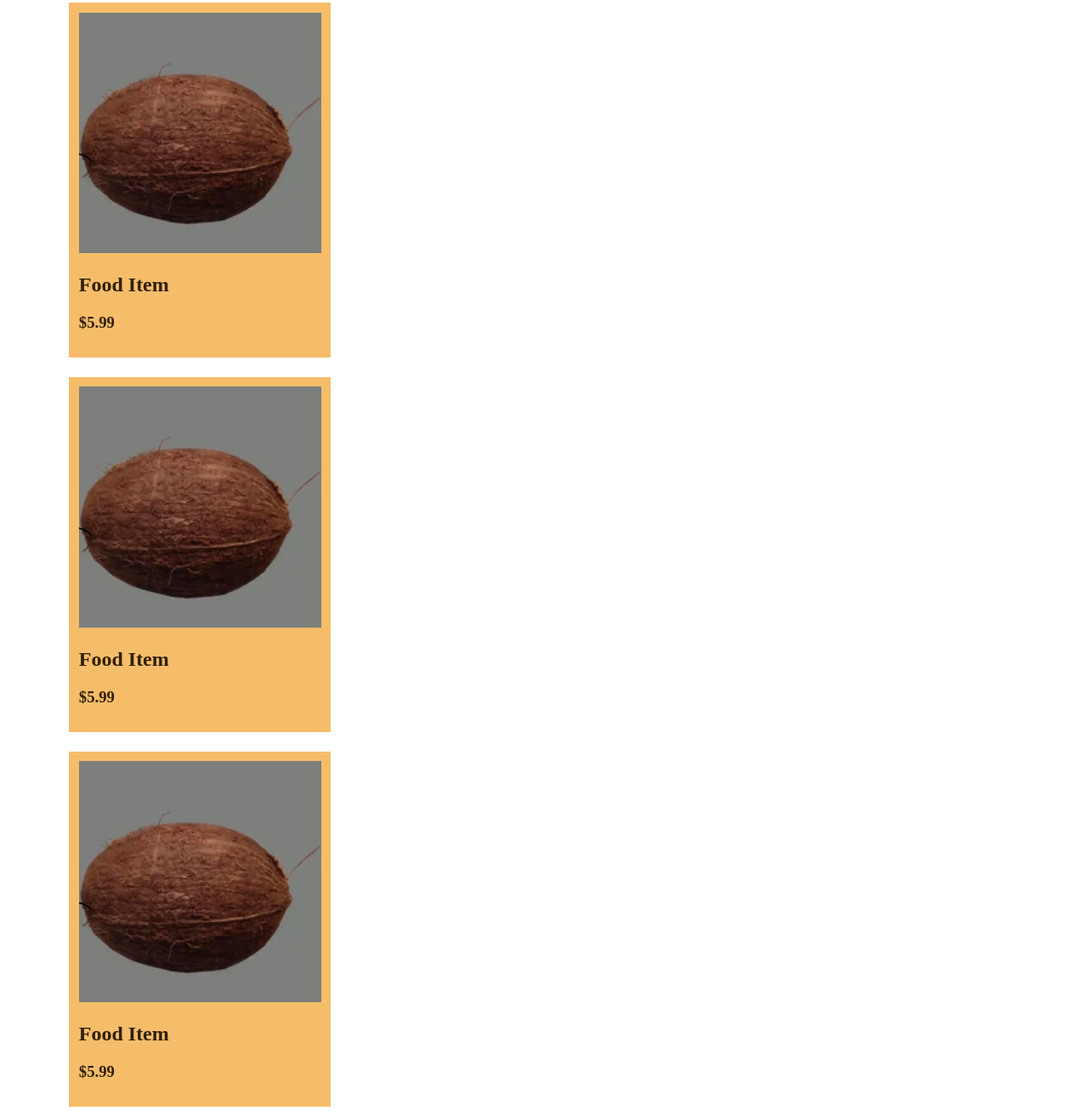
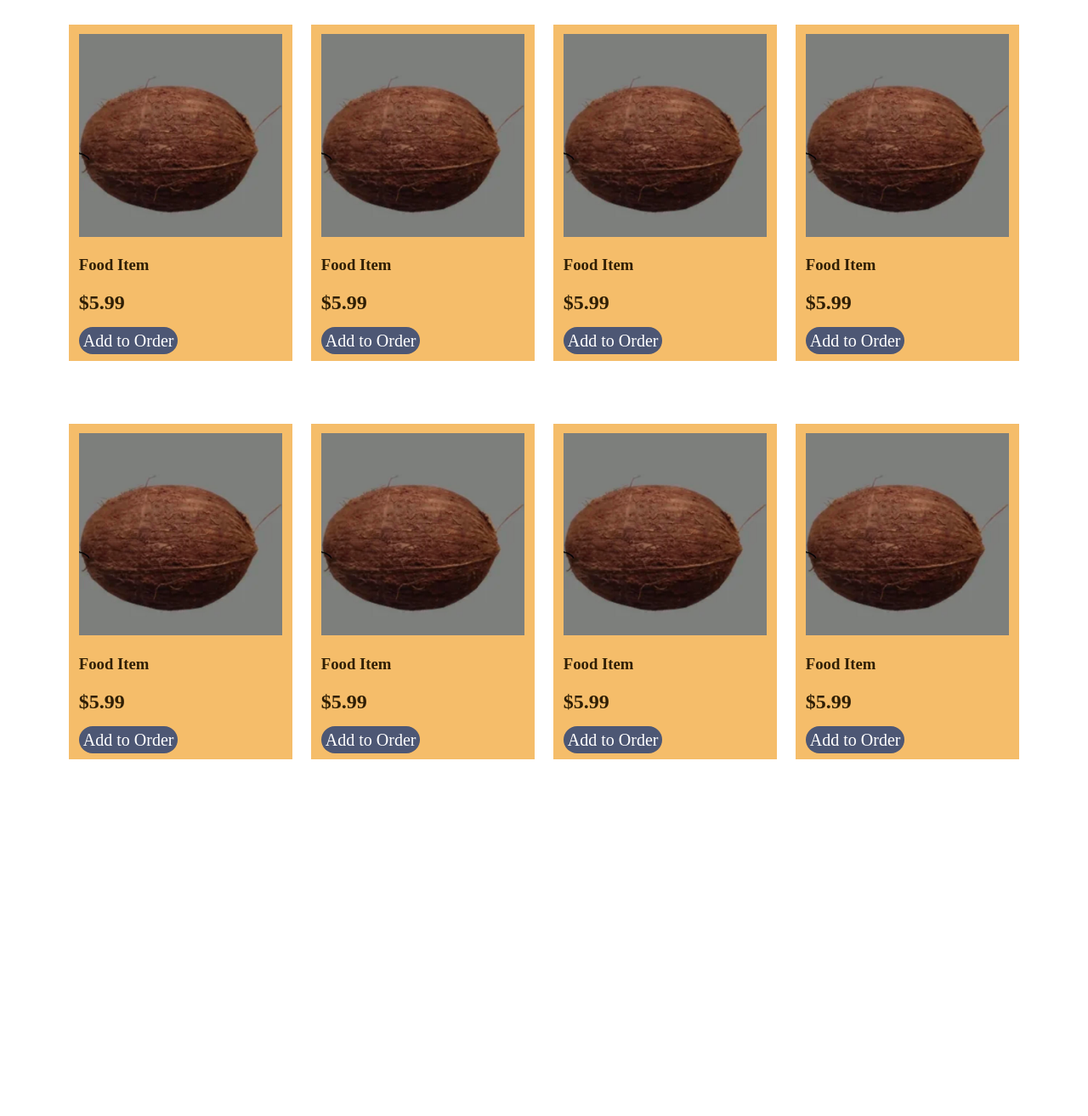
Before and after one commit to kayronbrown29-ai/120-Final-Project, a website: page menu.html in a window 1280 px wide. Shown: the part 168-1482 px from the top of the page at 85% size. After the commit the page ends 1099 px from the top, so only its background shows below. Drawn offline with Linux system fonts and the light colour scheme.

Commit message:
Developed a template for the menu and its items.

```diff
--- a/menu.html
+++ b/menu.html
@@ -22,8 +22,33 @@
                     <figure class="menu-img">
                         <img src="img/coconut.jpg" class="item-photo">
                     </figure>
-                    <h2>Food Item</h2>
-                    <h3>$5.99</h3>
+                    <h3>Food Item</h3>
+                    <h2>$5.99</h2>
+                    <a href="#" class="btn btn-order">Add to Order</a>
+                </article>
+                <article class="menu-item">
+                    <figure class="menu-img">
+                        <img src="img/coconut.jpg" class="item-photo">
+                    </figure>
+                    <h3>Food Item</h3>
+                    <h2>$5.99</h2>
+                    <a href="#" class="btn btn-order">Add to Order</a>
+                </article>
+                <article class="menu-item">
+                    <figure class="menu-img">
+                        <img src="img/coconut.jpg" class="item-photo">
+                    </figure>
+                    <h3>Food Item</h3>
+                    <h2>$5.99</h2>
+                    <a href="#" class="btn btn-order">Add to Order</a>
+                </article>
+                <article class="menu-item">
+                    <figure class="menu-img">
+                        <img src="img/coconut.jpg" class="item-photo">
+                    </figure>
+                    <h3>Food Item</h3>
+                    <h2>$5.99</h2>
+                    <a href="#" class="btn btn-order">Add to Order</a>
                 </article>
             </section>
 
@@ -32,18 +57,33 @@
                     <figure class="menu-img">
                         <img src="img/coconut.jpg" class="item-photo">
                     </figure>
-                    <h2>Food Item</h2>
-                    <h3>$5.99</h3>
+                    <h3>Food Item</h3>
+                    <h2>$5.99</h2>
+                    <a href="#" class="btn btn-order">Add to Order</a>
                 </article>
-            </section>
-
-            <section class="menu">
                 <article class="menu-item">
                     <figure class="menu-img">
                         <img src="img/coconut.jpg" class="item-photo">
                     </figure>
-                    <h2>Food Item</h2>
-                    <h3>$5.99</h3>
+                    <h3>Food Item</h3>
+                    <h2>$5.99</h2>
+                    <a href="#" class="btn btn-order">Add to Order</a>
+                </article>
+                <article class="menu-item">
+                    <figure class="menu-img">
+                        <img src="img/coconut.jpg" class="item-photo">
+                    </figure>
+                    <h3>Food Item</h3>
+                    <h2>$5.99</h2>
+                    <a href="#" class="btn btn-order">Add to Order</a>
+                </article>
+                <article class="menu-item">
+                    <figure class="menu-img">
+                        <img src="img/coconut.jpg" class="item-photo">
+                    </figure>
+                    <h3>Food Item</h3>
+                    <h2>$5.99</h2>
+                    <a href="#" class="btn btn-order">Add to Order</a>
                 </article>
             </section>
         </main>
--- a/style.css
+++ b/style.css
@@ -170,6 +170,7 @@ label[for="newsletter"]{
 }
 .standalone{
     background-color:#f5bd6a;
+
 }
 .standalone a{
     color:#4d5774;
@@ -187,7 +188,8 @@ label[for="newsletter"]{
     flex-direction:row;
     height:auto;
     margin:0 auto;
-    padding:0;
+    padding:2% 0;
+    justify-content:center;
 }
 .menu-item{
     width:25%;
@@ -203,3 +205,10 @@ label[for="newsletter"]{
 .item-photo{
     width:100%;
 }
+.btn-order:link, .btn-order:visited{
+    color:white;
+}
+.btn-order:hover{
+    background-color: #301f05;
+    color: white;
+}
```
